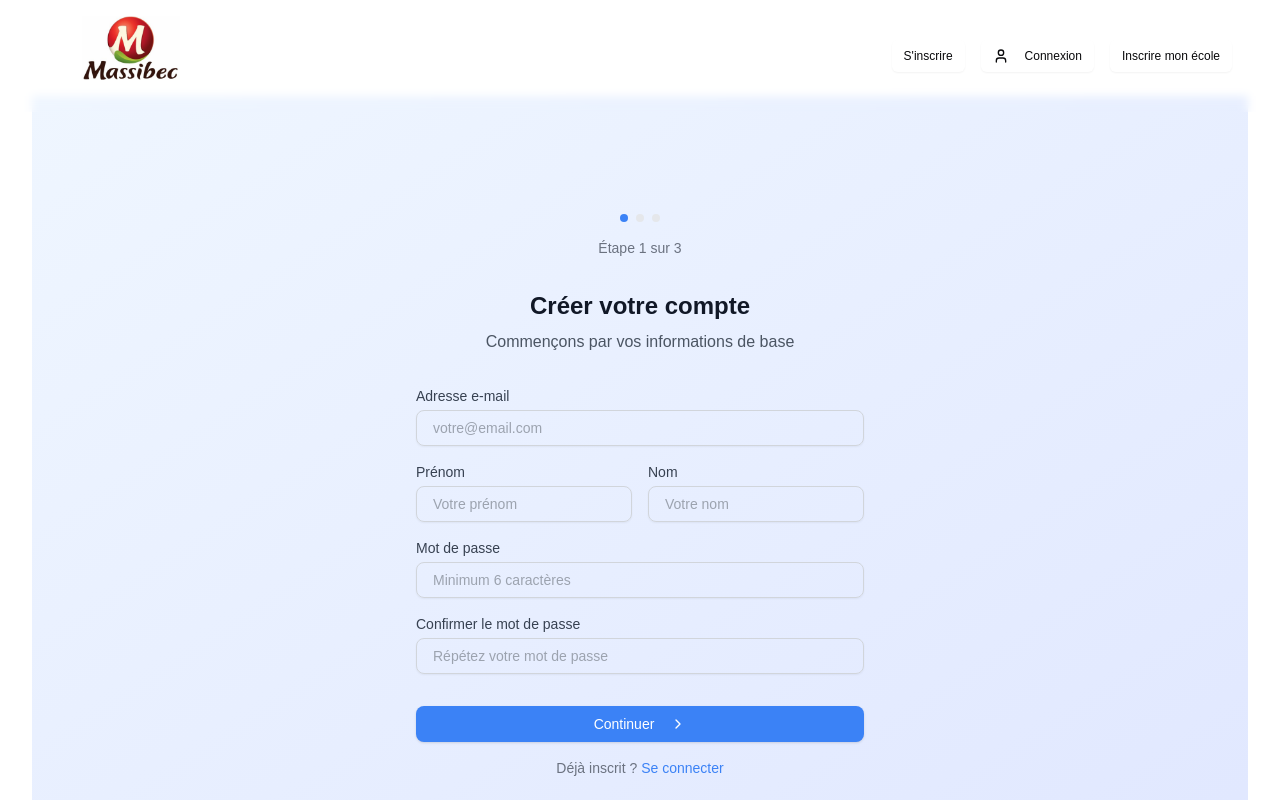
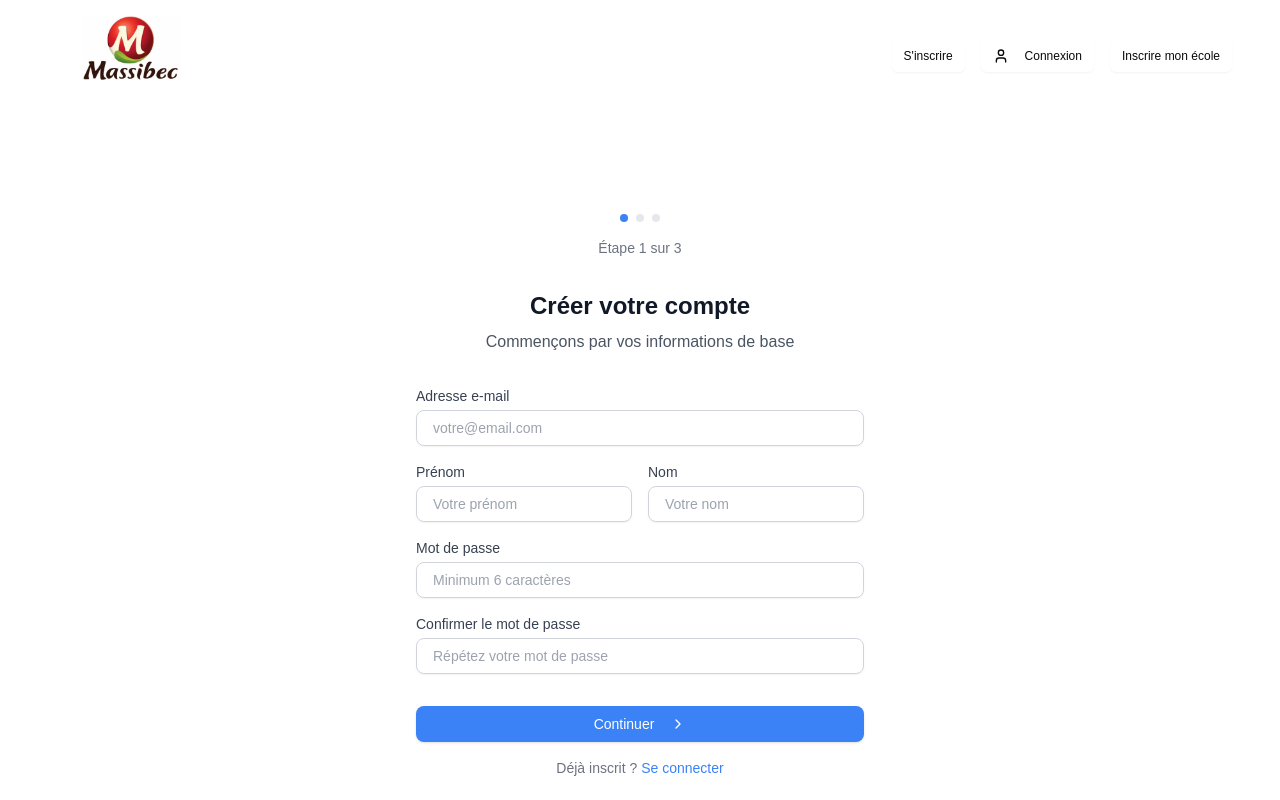
Before and after one commit to luthor007/massibec_campagne, a Next.js app: page /inscription in a window 1280 px wide. Shown: the top 800 px of the page. Built offline with nearby package versions, Linux system fonts and the light colour scheme; no server answers.

Commit message:
fix: Remove blue background, keep clean white background
- Remove gradient background from inscription page
- Set form container to white background
- Maintain clean, minimal Apple-style design
- Focus on content without visual distractions

```diff
--- a/src/components/MultiStepInscriptionForm.jsx
+++ b/src/components/MultiStepInscriptionForm.jsx
@@ -572,7 +572,7 @@ export default function MultiStepInscriptionForm() {
   }
 
   return (
-    <div className="min-h-screen flex items-center justify-center py-12 px-4">
+    <div className="min-h-screen flex items-center justify-center py-12 px-4 bg-white">
       <div className="w-full max-w-md">
         {/* Simple Progress */}
         <div className="mb-8">
--- a/src/pages/inscription.jsx
+++ b/src/pages/inscription.jsx
@@ -4,9 +4,7 @@ import MultiStepInscriptionForm from '../components/MultiStepInscriptionForm'
 export default function Inscription() {
   return (
     <Layout>
-      <div className="min-h-screen bg-gradient-to-br from-blue-50 to-indigo-100">
-        <MultiStepInscriptionForm />
-      </div>
+      <MultiStepInscriptionForm />
     </Layout>
   )
 }
```
